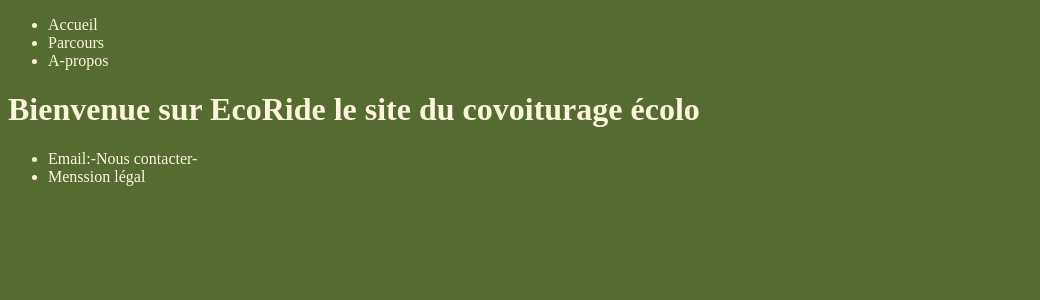
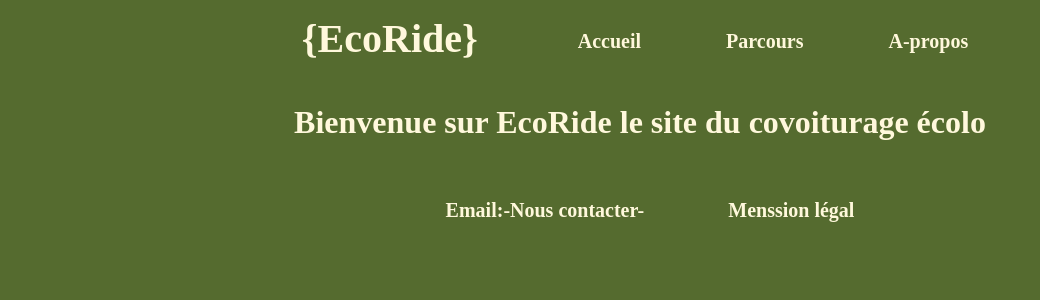
Before and after one commit to stephaneG-frep/EcoRide, a PHP site: page / in a window 1280 px wide. Shown: the top 300 px of the page, without its empty margins (0-1040 px from the left). Run offline with PHP 8.4, Linux system fonts and the light colour scheme.

Commit message:
debut version2

```diff
--- /dev/null
+++ b/include/footer.php
@@ -0,0 +1,11 @@
+<?php
+
+
+?>
+<footer>
+        <ul>
+            <li><a href="#">Email:-Nous contacter-</a></li>
+            <li><a href="#">Menssion légal</a></li>
+        </ul>
+    </footer>
+</html>
--- /dev/null
+++ b/include/head.php
@@ -0,0 +1,11 @@
+<?php
+
+
+?>
+<!DOCTYPE html>
+<html>
+    <head>
+        <meta charset="utf-8">
+        <title>EcoRide</title>
+        <link rel="stylesheet" href="style.css">
+    </head>
--- /dev/null
+++ b/include/header.php
@@ -0,0 +1,16 @@
+<?php
+
+
+?>
+<header>
+        <div class="header">
+            <nav>
+                <div id="logo">{EcoRide}</div>
+                    <ul class="nav-link">
+                        <li><a href="index.php">Accueil</a></li>
+                        <li><a href="parcours.php">Parcours</a></li>
+                        <li><a href="apropos.php">A-propos</a></li>
+                    </ul>
+            </nav>
+        </div>
+    </header>
--- a/index.php
+++ b/index.php
@@ -1,31 +1,13 @@
 <?php
 
+require_once "include/head.php";
+require_once "include/header.php";
+
+?>
 
 
-?>
-<!DOCTYPE html>
-<html>
-    <head>
-        <meta charset="utf-8">
-        <title>EcoRide</title>
-        <link rel="stylesheet" href="style.css">
-    </head>
-    <header>
-        <div class="header">
-            <ul>
-                <li>Accueil</li>
-                <li>Parcours</li>
-                <li>A-propos</li>
-            </ul>
-        </div>
-    </header>
     <body>
         <h1>Bienvenue sur EcoRide le site du covoiturage écolo</h1>
     </body>
-    <footer>
-        <ul>
-            <li>Email:-Nous contacter-</li>
-            <li>Menssion légal</li>
-        </ul>
-    </footer>
-</html>
+
+<?php require_once "include/footer.php"; ?>
--- a/style.css
+++ b/style.css
@@ -1,9 +1,45 @@
-html{
+*{
     margin: O;
+    padding: 0;
     box-sizing: border-box;
 }
 
 body{
+    display: grid;
+    justify-content: center;
+    place-items: center;
     background-color: darkolivegreen;
     color: cornsilk;
+    margin: auto;
+    text-align: center;
 }
+nav{
+    float: right;
+}
+.nav-link {
+    list-style-type: none;
+    margin: 0;
+    padding: 0;
+}
+.nav-link,li {
+    display: inline-block;
+    margin-left: 20px;
+}
+.nav-link,li,a {
+    text-decoration: none;
+    font-size: 20px;
+    font-weight: bold;
+    color: cornsilk;
+    padding: 10px 15px;
+    display: inline-block;
+}
+
+
+
+#logo{
+    float: left;
+    font-size: 40px;
+    font-weight: bolder;
+    margin-left: 20px;
+    padding: 15px;
+}
```
Also changed, not shown: apropos.php (added, +10 -0 lines), parcours.php (added, +10 -0 lines).
